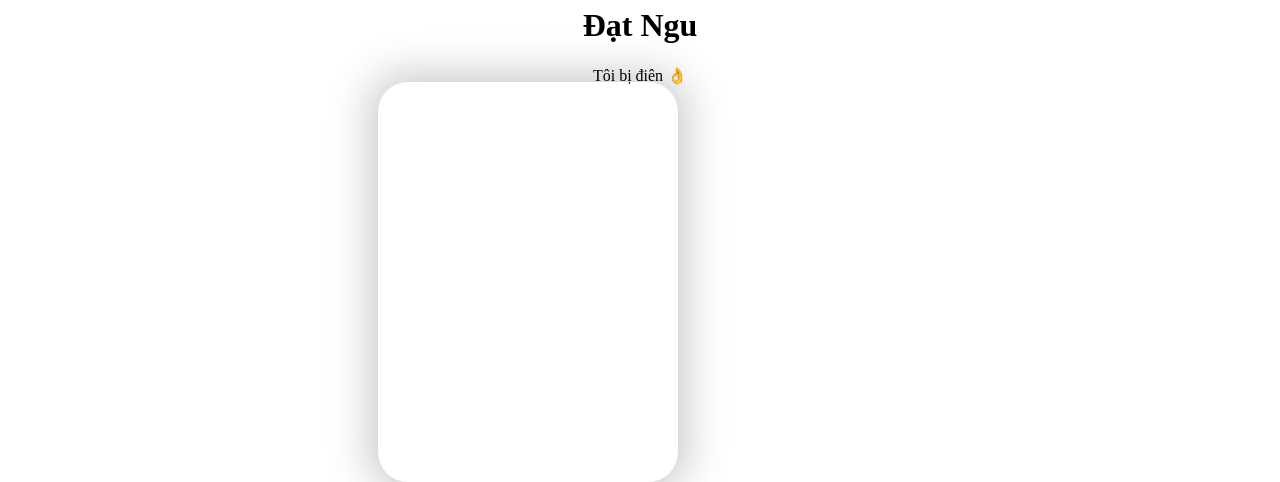
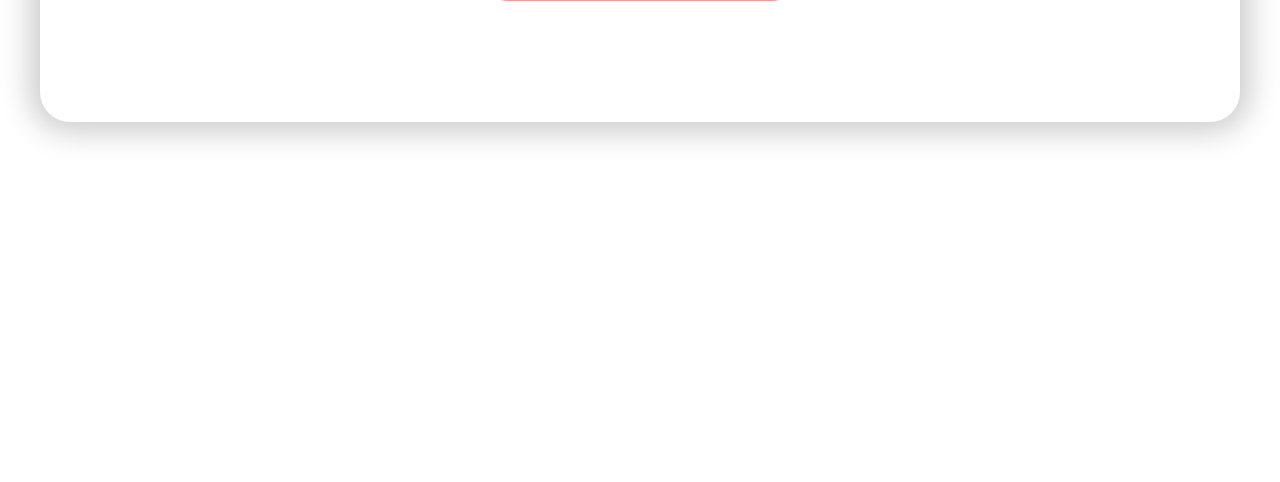
Before and after one commit to FeelixNgu/bachdat2702, a PHP site: page / in a window 1280 px wide. Shown: the part 426-908 px from the top of the page. After the commit the page ends 568 px from the top, so only its background shows below. Run offline with PHP 8.4, Linux system fonts and the light colour scheme.

Commit message:
no commit

```diff
--- a/a.html
+++ b/a.html
@@ -17,7 +17,7 @@
     <div class="box"></div>
     <img src="https://bot.to/wp-content/uploads/2020/09/tamako_5f6fb4b0d668e.png" class="avatar" alt="Avatar">
     <h1 class="name">Đạt Ngu</h1>
-    <p class="gioi_thieu">Tôi bị điên 👌</p>
+    <p class="gioi_thieu">Tôi bị điên 👌 ngu toi bi dien habdjdjhzjjxha ngu vai ca ljfjffon luon hahaha toi thich teang</p>
 
 
 
--- a/style.css
+++ b/style.css
@@ -1,23 +1,44 @@
+
+.info{
+  margin-top: -200px;
+  text-align: center;
+
+}
 .avatar{
-  width: 200px;
-  height: 200px;
-  border: 10px dashed #5AECFF;
+  width: 180px;
+  height: 180px;
+  border: 7px dashed #5AECFF;
   border-radius: 100%;
+
+
+
+
+}
+.gioi_thieu{
+
+
+  margin: -20px auto;
+  width: 300px;
+
+  word-break: break-word;
+  border-radius: 20px;
+  border: 2px solid #FF9696;
+  text-overflow:  ellipsis;
+
 
 }
 .name{
+  position: relative;
+  top: -10px;
+}
+.box{
+  margin: 0 auto;
+  width: 95%;
+  height: 320px;
+  box-shadow: 0px 0px 30px 10px #ccc;
+  border-radius: 30px;
+  position: relative;
+  top: 420px;
+  z-index: -1;
 
 }
-.info{
-  text-align: center;
-}
-.box{
-  width: 300px;
-  height: 400px;
-  border-radius: 30px;
-  display: inline-block;
-  position: relative;
-  top: 500px;
-  z-index: -1;
-  box-shadow: 0px 0px 40px 10px #ccc;
-}
```
